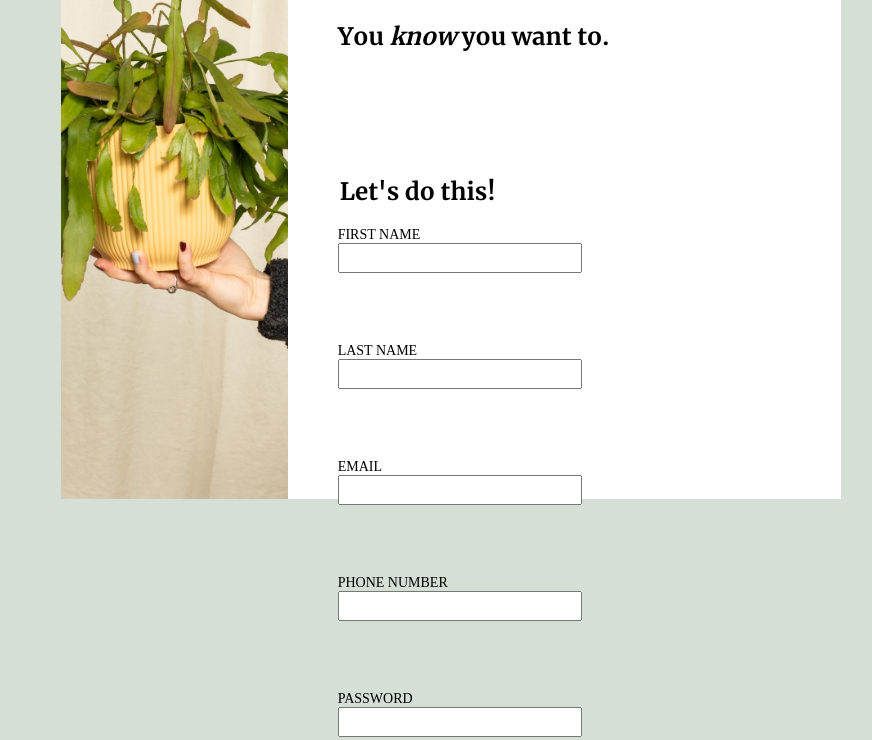
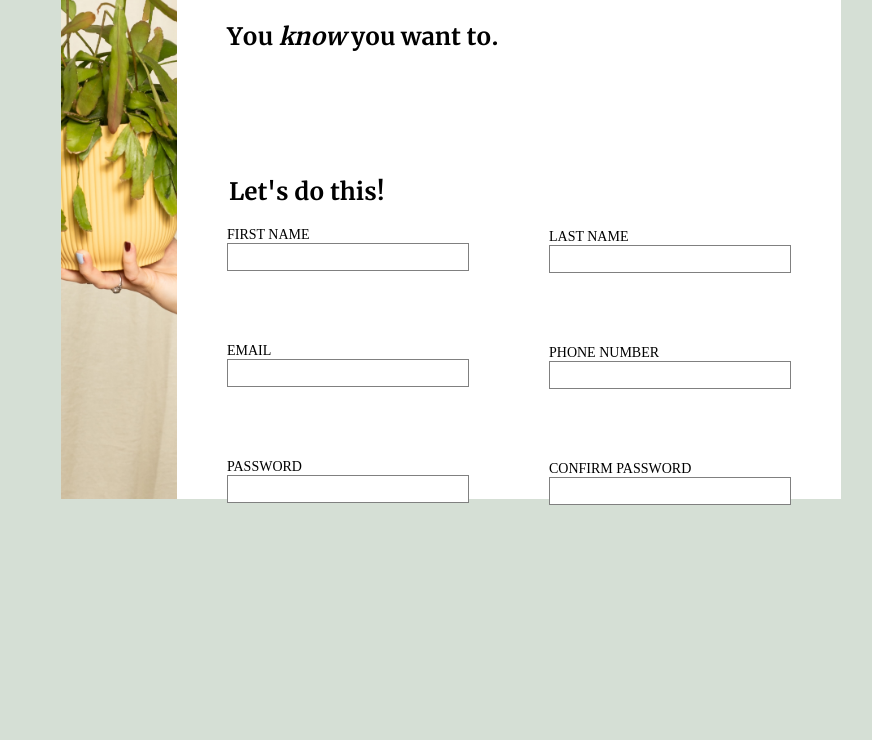
Before and after one commit to theonewhoknew/sign-up-form, a plain HTML site: page index.html in a window 1280 px wide. Shown: the part 301-1041 px from the top of the page, without its empty margins (189-1061 px from the left). After the commit the page ends 826 px from the top, so only its background shows below. Drawn offline with Linux system fonts and the light colour scheme.

Commit message:
make logo more responsive to shrinking and set two flex layouts to keep input boxes in a 3x2 grid

```diff
--- a/index.html
+++ b/index.html
@@ -22,32 +22,35 @@
         <form action="">
             <fieldset>
                 <legend>Let's do this!</legend>
-                <ul>
+                <ul class="three-left">
                     <li>
                      <label for="fname">FIRST NAME</label>
                      <input type="text" id="fname" name="fname">
-                    </li>
-                    <li>
-                     <label for="lname">LAST NAME</label>
-                     <input type="text" id="lname" name="lname">
                     </li>
                     <li>
                         <label for="email">EMAIL</label>
                         <input type="email" id="email" name="email">
                     </li>
                     <li>
+                        <label for="pwd">PASSWORD</label>
+                        <input type="password" id="pwd" name="pwd">
+                    </li>
+                </ul>
+                <ul class="three-right">
+                        <li>
+                         <label for="lname">LAST NAME</label>
+                         <input type="text" id="lname" name="lname">
+                        </li>
+                        <li>
                           <label for="phone">PHONE NUMBER</label>
                           <input type="tel" id="phone" name="phone">
-                    </li>
-                    <li>
-                      <label for="pwd">PASSWORD</label>
-                      <input type="password" id="pwd" name="pwd">
                         </li>
                         <li>
                           <label for="confpwd">CONFIRM PASSWORD</label>
                           <input type="password" id="confpwd" name="confpwd">
                         </li>
                 </ul>
+
             </fieldset>
         </form>
     </div>
--- a/style.css
+++ b/style.css
@@ -20,8 +20,10 @@ body {
     background-image: url(images/feey-H1A-wUPKauY-unsplash.jpg);
     background-size: cover;
     background-position: center;
-    flex: 3;
-    position: relative; }
+    flex: 3 1 auto;
+    position: relative;
+    display: flex;
+}
 
 .shade {
     position: absolute;
@@ -32,6 +34,7 @@ body {
     justify-content: center;
     align-items: center;
     background-color: rgb(20,30,20,0.5);
+    display: flex;
 
 }
 
@@ -39,14 +42,18 @@ body {
     object-fit: auto;
     height:max-content;
     color: red;
+
 }
 
 h1 {
     font-family: "Merriweather-Bold";
     margin: 0;
     text-align: center;
-    font-size: 3rem;
+    font-size: 4vw;
     color: cornsilk;
+
+
+
 }
 
 p,
@@ -57,8 +64,7 @@ legend {
 
 ul {
     list-style-type: none;
-    display: flex;
-    flex-wrap: wrap;
+    display: grid;
     justify-content: start;
     padding-left: 0;
     padding-right: 40px;
@@ -80,6 +86,7 @@ input {
     width: 240px;
     padding: 0;
     margin: 0;
+    border: 1.5px solid grey;
 }
 
 .text {
@@ -89,7 +96,7 @@ input {
 .form-container {
     background-color: rgb(255, 255, 255);
     padding: 150px 50px;
-    flex: 6;
+    flex: 6 1 0;
     display: flex;
     flex-direction: column;
 }
@@ -100,4 +107,15 @@ fieldset {
     border: 0;
     padding: 0;
     margin: 0;
+    display: flex;
+    gap: 10px;
 }
+
+.three-right {
+   padding: 0px;
+   padding-left: 30px;
+
+}
+.three-right>li {
+    padding-top: 2px;
+}
```
Lines whose indentation alone changed are shown as unchanged.
